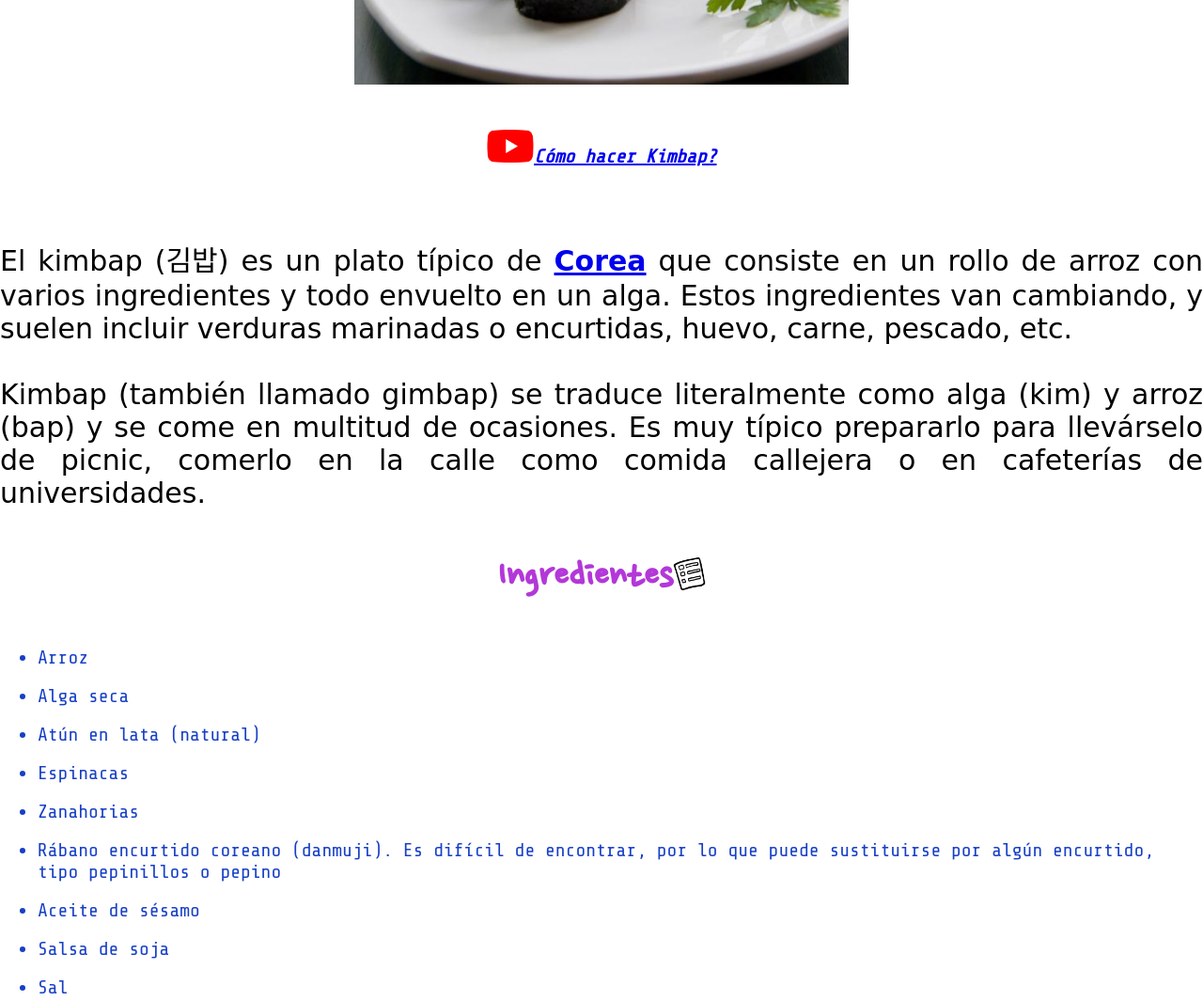
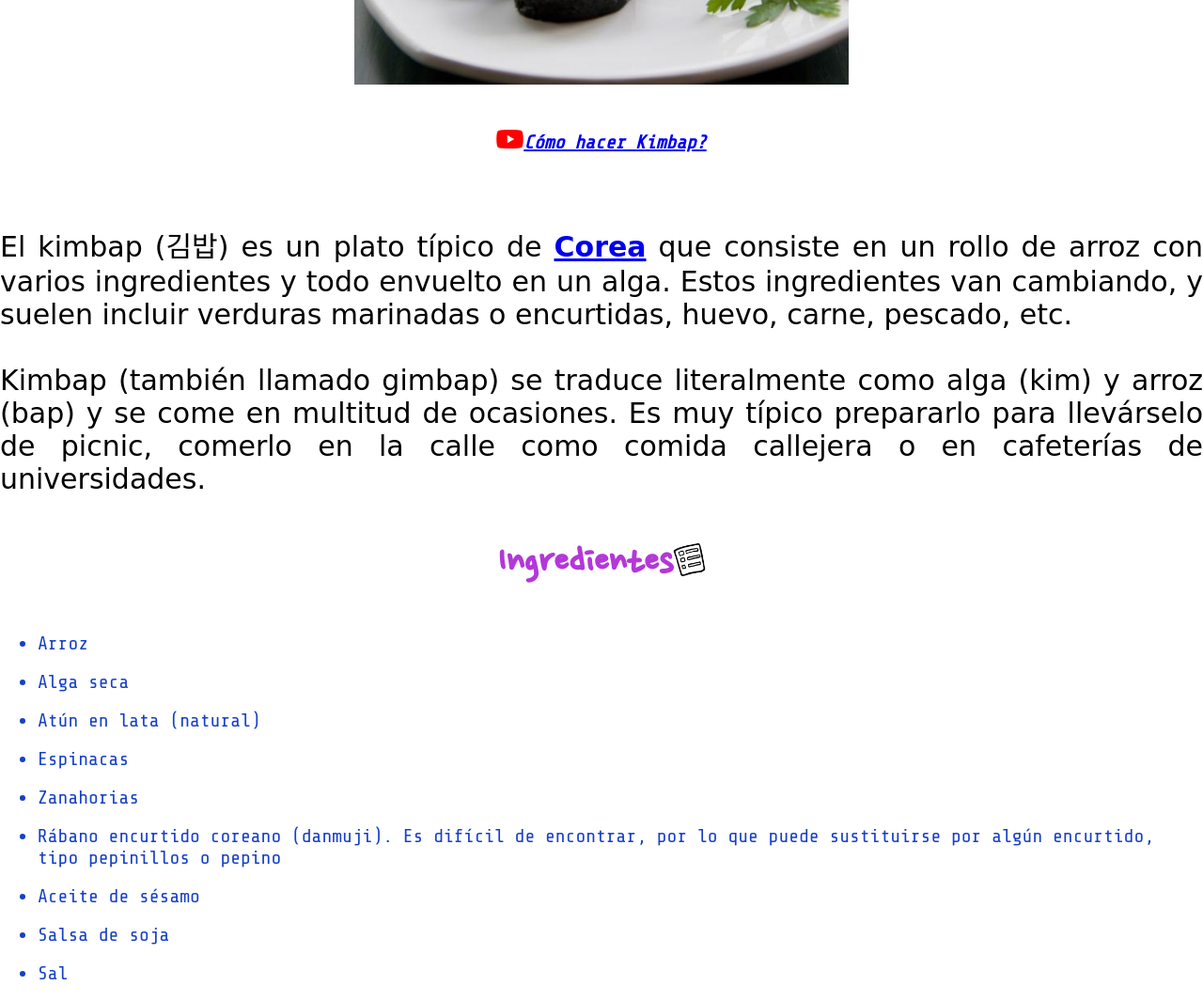
Before and after one commit to AilinC2022/3-platillos-coreanos-clasicos, a plain HTML site: page index.html in a window 1280 px wide. Shown: the part 980-2045 px from the top of the page at 94% size. Drawn offline with nearby package versions, Linux system fonts and the light colour scheme; a web font is replaced by a local one.

Commit message:
Update index.html

```diff
--- a/index.html
+++ b/index.html
@@ -46,7 +46,7 @@
     <center><img src="kimbap.jpg" alt="Plato de Kimbap" title="Kimbap delicioso" height="350px"></img>
     </center>
     <br>
-    <h4><img src="yt.webp" height="35px"></img><a href="https://youtu.be/QhOg1Dy0HMs" target="_blanket"><i>Cómo hacer Kimbap?</i></a></h4>
+    <h4><img src="yt.webp" height="20px"></img><a href="https://youtu.be/QhOg1Dy0HMs" target="_blanket"><i>Cómo hacer Kimbap?</i></a></h4>
     <br>
 
     <p>
```
